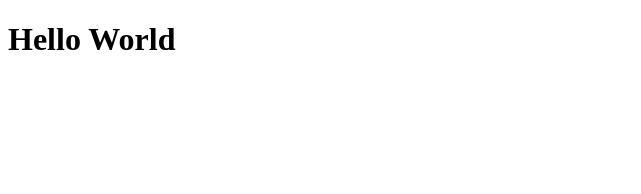
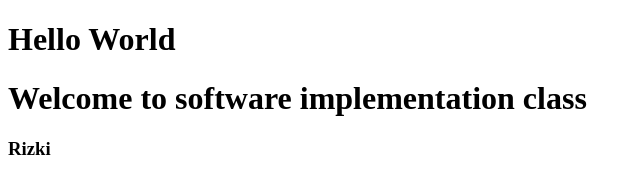
Before and after one commit to RizkiYanuar-Tech/IPL-Muhammad-Rizki-Yanuar, a plain HTML site: page index.html in a window 1280 px wide. Shown: the whole page, without its empty margins (0-641 px from the left). Drawn offline with Linux system fonts and the light colour scheme.

Commit message:
Tambah Heading

```diff
--- a/index.html
+++ b/index.html
@@ -4,4 +4,6 @@
         <title>Hello World</title>
     </head>
         <h1>Hello World</h1>
+        <h1>Welcome to software implementation class</h1>
+        <h3>Rizki</h3>
 </html>
```
